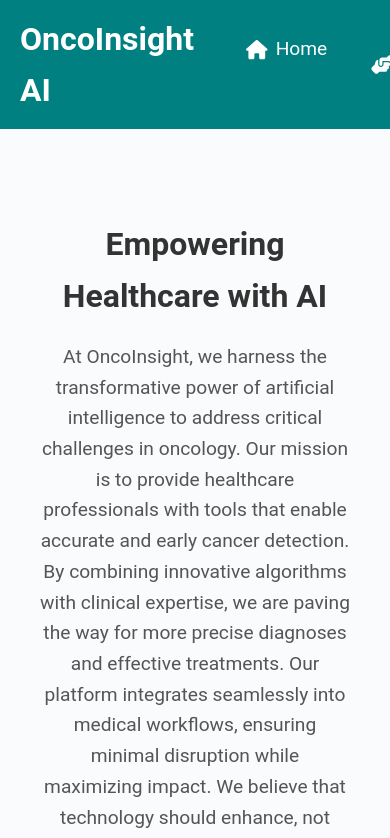
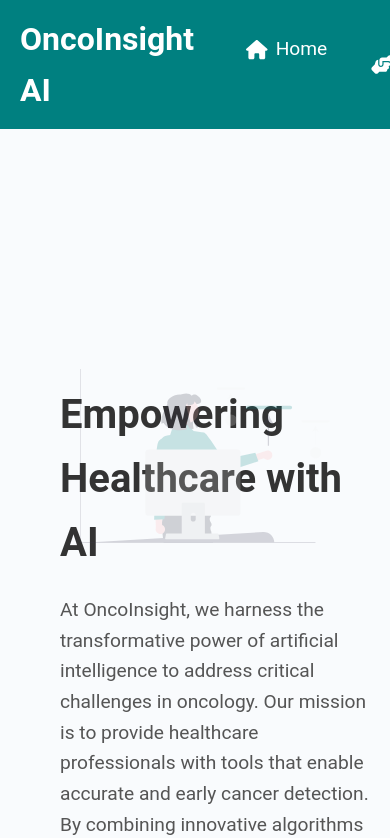
Before and after one commit to MatchaStrawberryWeb/OncoInsight, a React (Create React App) app: page /our-services in a window 390 px wide. Shown: the top 838 px of the page. Built offline with nearby package versions, Linux system fonts and the light colour scheme.

Commit message:
our services

```diff
--- a/src/css/OurServices.css
+++ b/src/css/OurServices.css
@@ -11,7 +11,6 @@
   --footer-text: #ffffff; /* Footer text color */
   --card-shadow: rgba(0, 0, 0, 0.1); /* Shadow for cards */
   --font-family: 'Roboto', sans-serif;
-
 }
 
 /* General Styles */
@@ -37,13 +36,16 @@
 .services-container {
   padding: 50px 20px;
   background-color: var(--primary-bg);
-  text-align: center;
+  text-align: left;
+  display: flex;
+  justify-content: flex-start; /* Align content from the left */
+  align-items: flex-start;
+  flex-wrap: wrap; /* Allow content to wrap on smaller screens */
 }
 
 /* Introduction Section */
 .services-intro {
-  max-width: 800px;
-  margin: 0 auto;
+  max-width: 60%; /* Limit the text width to leave space for SVG */
   padding: 20px;
 }
 
@@ -57,21 +59,43 @@
   color: var(--secondary-text);
 }
 
+/* Positioning the SVG on the right side */
+.services-svg {
+  width: 500px; /* Increased size of the SVG */
+  height: auto;
+  pointer-events: none;
+  margin-left: 20px; /* Space between the SVG and text */
+  position: absolute;
+  right: 20px;
+  top: 200px; /* Adjusted to move the SVG down slightly */
+}
+
+
 /* Features Section */
 .features-section {
-  margin: 40px 0;
+  margin: 40px auto; /* Add auto margin for horizontal centering */
+  text-align: center; /* Center the content inside */
+  display: flex;
+  flex-direction: column;
+  align-items: center; /* Center the content */
+  width: 100%; /* Ensure the section takes up the full width */
+  max-width: 1200px; /* Optional: Limit the maximum width of the section */
 }
 
 .features-heading {
   font-size: 2.5rem;
   color: var(--primary-text);
+  margin-bottom: 20px;
 }
 
 .feature-cards {
   display: flex;
   flex-direction: column;
   gap: 40px;
-  margin-top: 20px;
+  align-items: center; /* Center the feature cards */
+  width: 100%;
+  max-width: 900px; /* Limit the max width of the feature cards */
+  margin: 0 auto; /* Ensure the cards are centered */
 }
 
 .feature-card {
@@ -80,8 +104,6 @@
   border-radius: 10px;
   overflow: hidden;
   width: 100%;
-  max-width: 900px;
-  margin: 0 auto;
   text-align: left;
   padding: 40px;
   transition: transform 0.3s ease, box-shadow 0.3s ease;
@@ -133,24 +155,20 @@
 
 /* Responsive Design */
 @media (max-width: 768px) {
-  .feature-cards {
-      flex-direction: column;
-      align-items: center;
+  .services-container {
+    flex-direction: column; /* Stack content vertically on small screens */
+    align-items: center; /* Center content */
+    padding: 20px;
   }
 
-  .feature-card {
-      width: 90%;
+  .services-svg {
+    width: 250px; /* Adjust size for smaller screens */
+    margin-top: 20px;
+    opacity: 0.2; /* Optional for subtle background effect */
+    position: relative;
   }
 
-  .intro-heading {
-      font-size: 2rem;
-  }
-
-  .features-heading {
-      font-size: 2rem;
-  }
-
-  .cta-section h2 {
-      font-size: 2rem;
+  .services-intro {
+    max-width: 100%; /* Full width for smaller screens */
   }
 }
--- a/src/publicView/OurServices.js
+++ b/src/publicView/OurServices.js
@@ -1,7 +1,8 @@
 import React from "react";
 import Header from "./Header";
 import Footer from "./Footer";
-import '../css/OurServices.css';
+import "../css/OurServices.css";
+import servicesSvg from "../assets/services.svg"; // Import the SVG
 
 const OurServices = () => {
   return (
@@ -9,6 +10,9 @@
       <Header /> {/* Header Component */}
 
       <div className="services-container">
+        {/* SVG Illustration */}
+        <img src={servicesSvg} alt="Services Illustration" className="services-svg" />
+
         {/* Introduction Section */}
         <section className="services-intro">
           <h2 className="intro-heading">Empowering Healthcare with AI</h2>
@@ -59,7 +63,6 @@
             </li>
           </ul>
         </section>
-
       </div>
 
       <Footer /> {/* Footer Component */}
```
Also changed, not shown: src/assets/about.svg, src/assets/services.svg.
